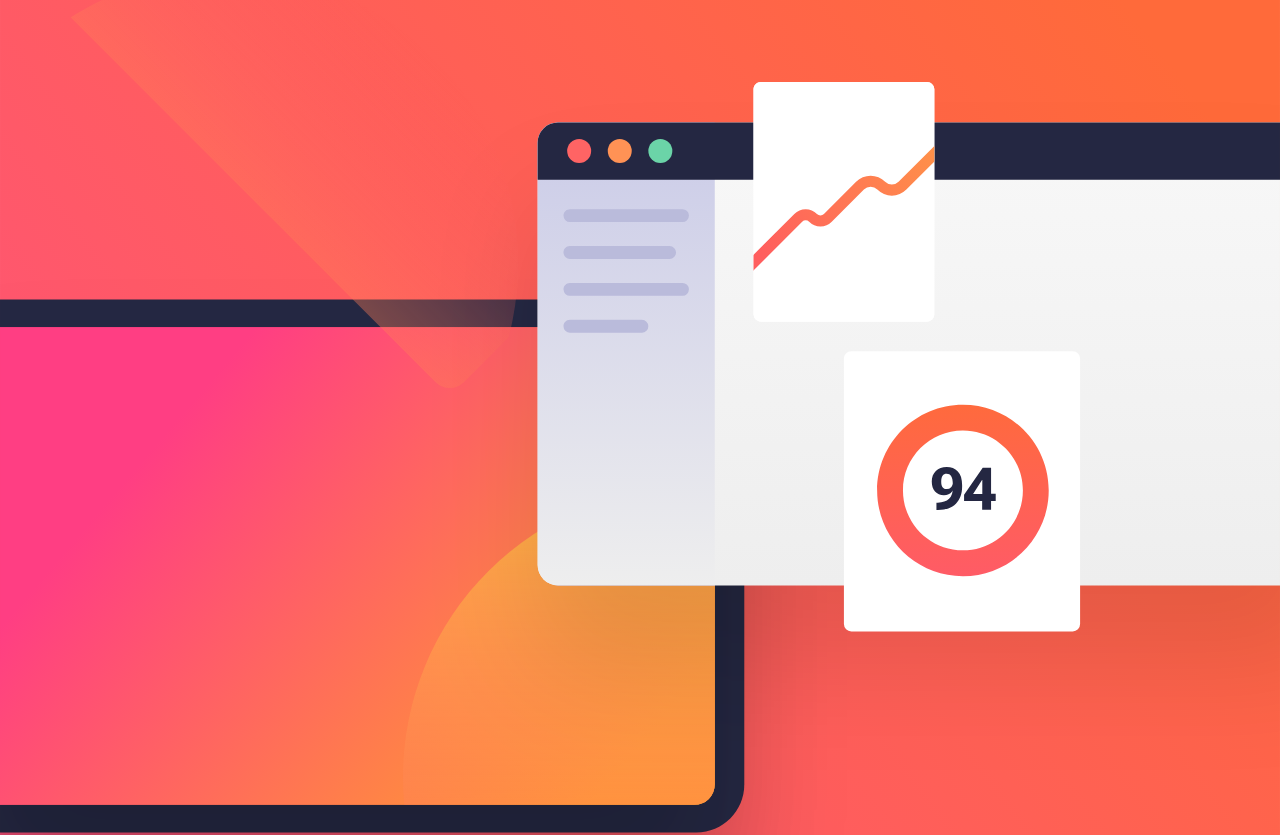
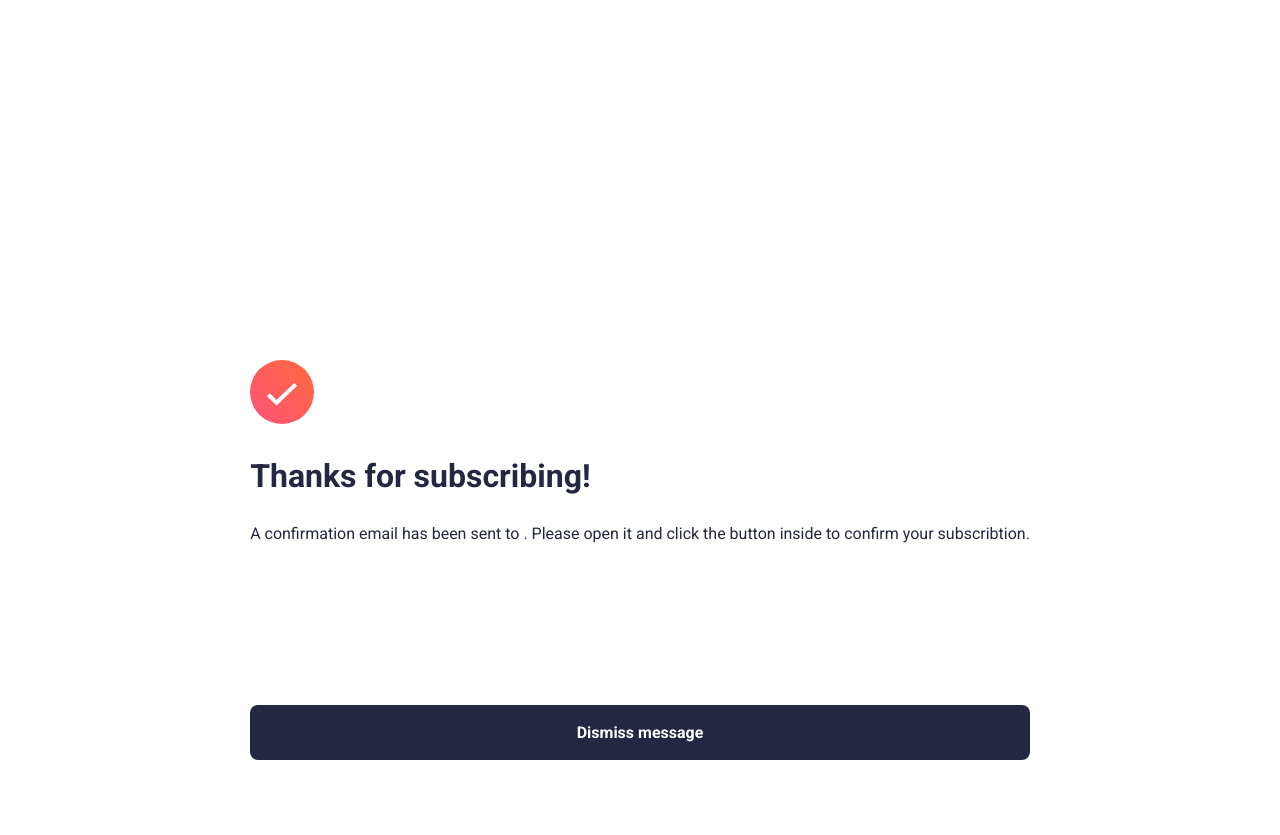
Before and after one commit to whiteriver-dev/newsletter-signup, a React (Create React App) app: page / in a window 1280 px wide. Shown: the top 835 px of the page. After the commit the page ends 800 px from the top, so only its background shows below. Built offline with nearby package versions, Linux system fonts and the light colour scheme.

Commit message:
ThankYou component completed

```diff
--- a/src/App.js
+++ b/src/App.js
@@ -1,10 +1,10 @@
-import { NewsletterSignupTemplate } from './components/index.js'
+import { NewsletterSignupTemplate, ThankYou} from './components/index.js'
 
 function App() {
   return (
     <div className="App">
       <header className="App-header">
-        <NewsletterSignupTemplate/>
+        <ThankYou/>
       </header>
     </div>
   );
--- a/src/components/index.js
+++ b/src/components/index.js
@@ -2,3 +2,4 @@ export { default as Button } from './primitives/Button';
 export {default as SignupField} from './components/SignupField';
 export {default as EmailSignup} from './modules/EmailSignup'
 export {default as NewsletterSignupTemplate} from './templates/NewsletterSignupTemplate';
+export {default as ThankYou} from './templates/ThankYou';
--- a/src/components/primitives/Button.scss
+++ b/src/components/primitives/Button.scss
@@ -1,6 +1,6 @@
 @import '../../styles/variables';
 
-.subscribe-btn {
+button {
     all: unset;
     background: $Dark-navy;
     color: white;
--- a/src/components/templates/NewsletterSignupTemplate.js
+++ b/src/components/templates/NewsletterSignupTemplate.js
@@ -1,7 +1,7 @@
 import React from 'react';
 import { EmailSignup } from '..';
-import Illustration from '../../assets/images/illustration-sign-up-mobile.svg'
-import './NewsletterSignupTemplate.scss'
+import Illustration from '../../assets/images/illustration-sign-up-mobile.svg';
+import './NewsletterSignupTemplate.scss';
 
 
 // This is a non-reusable component
--- /dev/null
+++ b/src/components/templates/ThankYou.js
@@ -0,0 +1,23 @@
+import React from 'react';
+import IconSuccess from '../../assets/images/icon-success.svg';
+import { Button } from '../';
+import './ThankYou.scss';
+import '../primitives/Button.scss';
+
+
+// This is a non-reusable component
+
+function ThankYou({ email }) {
+    return (
+        <div class='content-container'>
+            <div class='text-container'>
+                <img src={IconSuccess} alt='Success Icon' />
+                <h1>Thanks for subscribing!</h1>
+                <p>A confirmation email has been sent to <span>{email}</span>. Please open it and click the button inside to confirm your subscribtion.</p>
+            </div>
+            <Button text='Dismiss message' className='dismiss-btn' />
+        </div>
+    )
+}
+
+export default ThankYou;
--- /dev/null
+++ b/src/components/templates/ThankYou.scss
@@ -0,0 +1,31 @@
+@import '../../styles/variables.scss';
+
+img {
+    max-width: 64px;
+}
+
+body, html, #root, .App, .App-header {
+    height: 100%;
+}
+
+.App-header {
+    display: flex;
+    justify-content: center;
+}
+
+.text-container {
+    padding: 0;
+}
+
+
+.content-container {
+    display: flex;
+    flex-direction: column;
+    justify-content: space-between;
+    padding: 40px 24px;
+    margin-top: 25%;
+}
+
+span {
+    font-weight: 700;
+}
```
